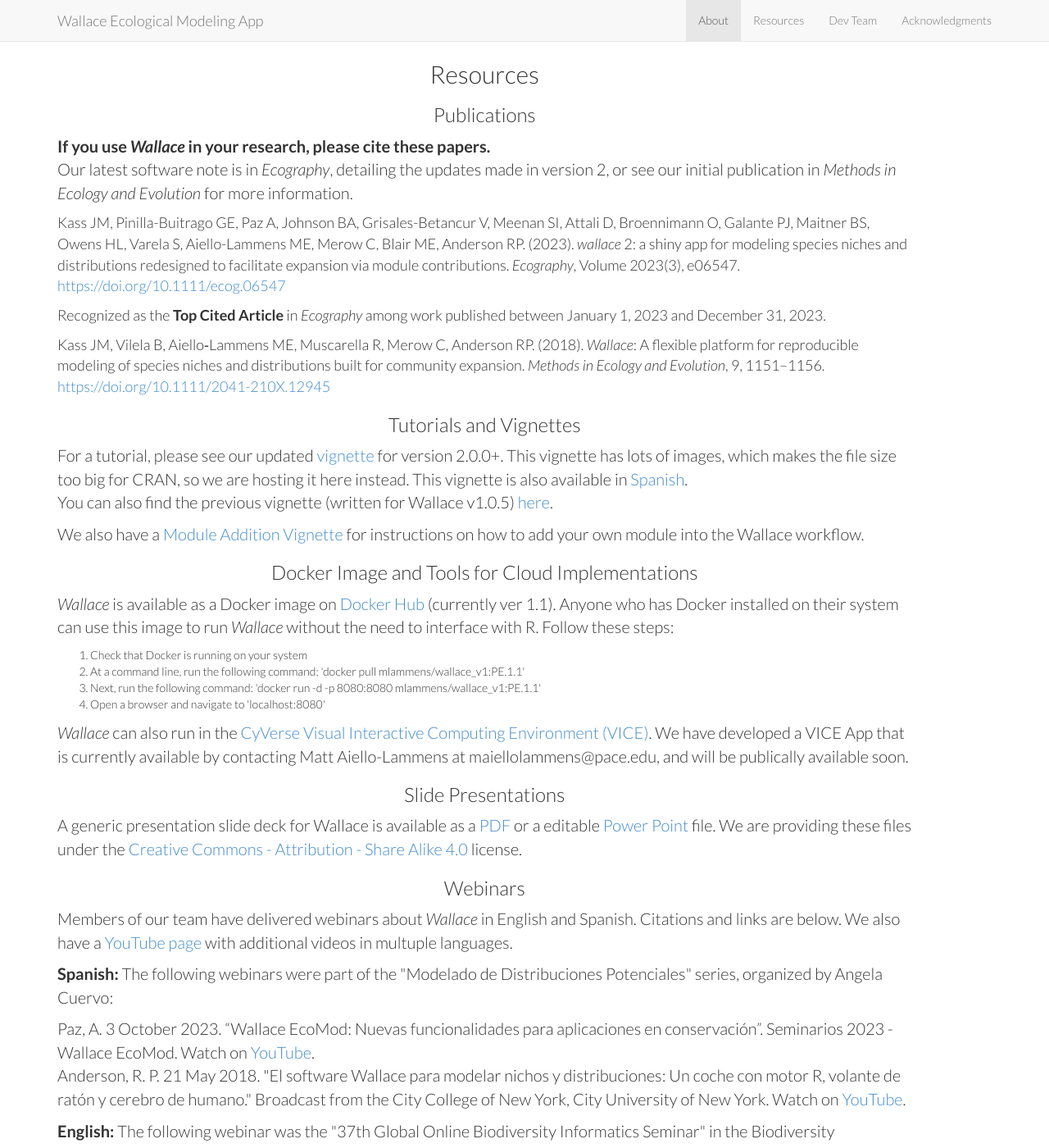
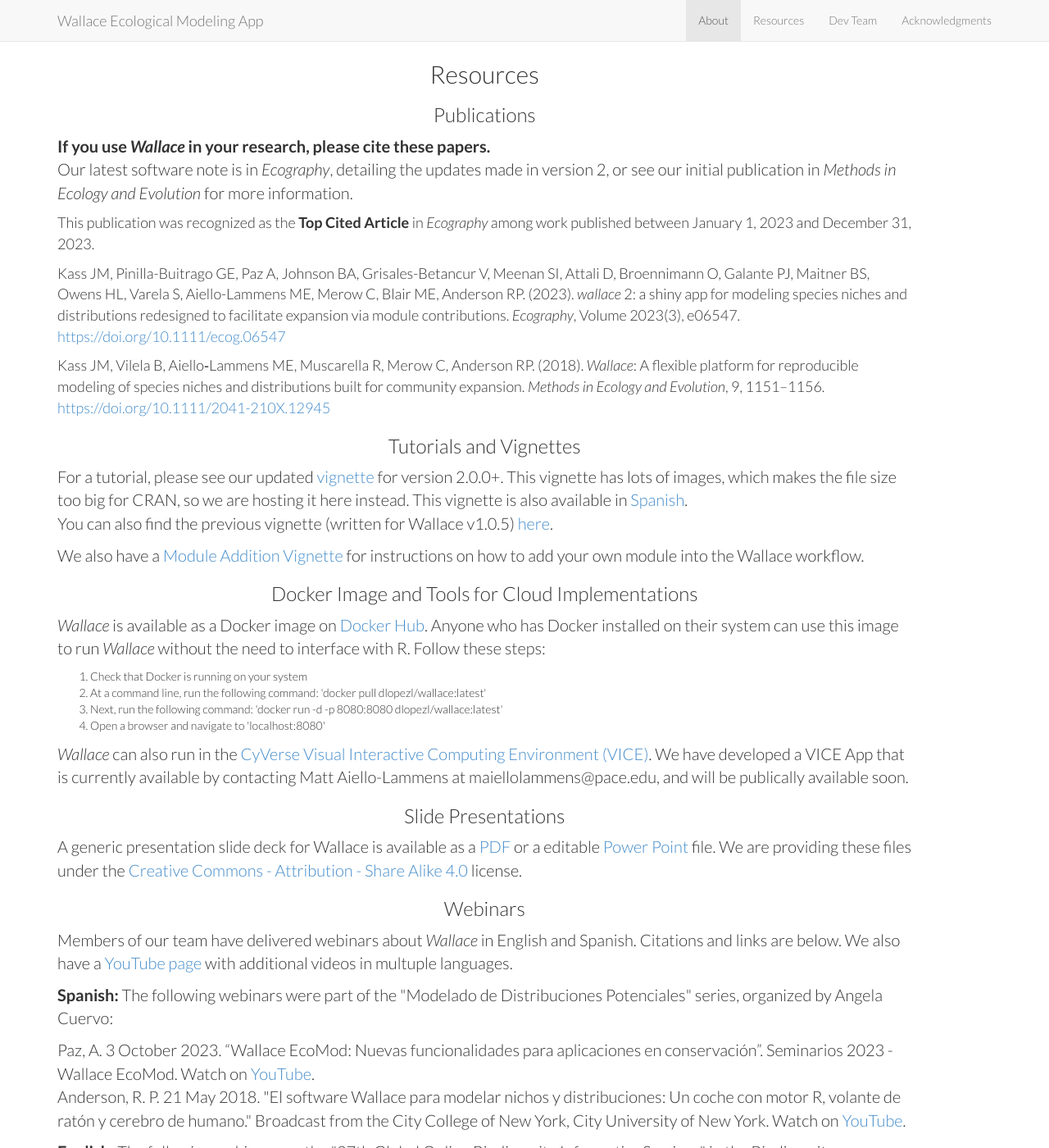
Before and after one commit to wallaceEcoMod/wallaceecomod.github.io, a Jekyll site: the page built from index.html, in a window 1280 px wide and 1400 px high, scrolled down 1244 px. Shown: the whole window at 82% size. Built offline with Jekyll 4.4.1, drawn with Linux system fonts in a browser that asks for light colours; some of the changed text lies outside the part shown.

Commit message:
Update Docker info and Education and Outreach text.

```diff
--- a/_includes/resources.html
+++ b/_includes/resources.html
@@ -13,13 +13,14 @@
 
       </p>
       <p style="font-size:18px" align="left">
+            This publication was recognized as the <b>Top Cited Article</b> in <i>Ecography</i> among work published between January 1, 2023 and December 31, 2023.
+      </p>
+      <p style="font-size:18px" align="left">
 	Kass JM, Pinilla-Buitrago GE, Paz A, Johnson BA, Grisales-Betancur V, Meenan SI, Attali D, Broennimann O, Galante PJ, Maitner BS,
 	      Owens HL, Varela S, Aiello-Lammens ME, Merow C, Blair ME, Anderson RP. (2023).
 	      <i>wallace</i> 2: a shiny app for modeling species niches and distributions redesigned to facilitate expansion via module contributions.
 	      <i>Ecography</i>, Volume 2023(3), e06547. <a href="https://doi.org/10.1111/ecog.06547" target="_blank">https://doi.org/10.1111/ecog.06547</a></p>
-      <p style="font-size:18px" align="left">
-            Recognized as the <b>Top Cited Article</b> in <i>Ecography</i> among work published between January 1, 2023 and December 31, 2023.
-      </p>
+
       <p style="font-size:18px" align="left">
 	Kass JM, Vilela B, Aiello‐Lammens ME, Muscarella R, Merow C, Anderson RP. (2018). <i>Wallace</i>: A flexible platform for
 	reproducible modeling of species niches and distributions built for community expansion. <i>Methods in Ecology and Evolution</i>,
@@ -36,15 +37,15 @@
 
       <h3>Docker Image and Tools for Cloud Implementations</h3>
       <p style="font-size:20px" align="left">
-	<i>Wallace</i> is available as a Docker image on <a href="https://hub.docker.com/repository/docker/mlammens/wallace_v1" target="_blank">Docker Hub</a> (currently ver 1.1).
+	<i>Wallace</i> is available as a Docker image on <a href="https://hub.docker.com/r/dlopezl/wallace" target="_blank">Docker Hub</a>.
 	      Anyone who has Docker installed on their system can use this image to run <i>Wallace</i> without the need to interface with R. Follow these steps:
 	<ol type = "1" align="left">
          <li>Check that Docker is running on your system</li>
-         <li>At a command line, run the following command: 'docker pull mlammens/wallace_v1:PE.1.1'</li>
-         <li>Next, run the following command: 'docker run -d -p 8080:8080 mlammens/wallace_v1:PE.1.1'</li>
+         <li>At a command line, run the following command: 'docker pull dlopezl/wallace:latest'</li>
+         <li>Next, run the following command: 'docker run -d -p 8080:8080 dlopezl/wallace:latest'</li>
          <li>Open a browser and navigate to 'localhost:8080'</li>
       </ol>
-</p>
+      </p>
       <p style="font-size:20px" align="left">
 	<i>Wallace</i> can also run in the <a href="https://cyverse.org/node/50" target="_blank">CyVerse Visual Interactive Computing Environment (VICE)</a>. We have developed a VICE App that is currently available by contacting Matt Aiello-Lammens at maiellolammens@pace.edu, and will be publically available soon. </p>
 
@@ -77,12 +78,26 @@
 
       <h3>Education and Outreach</h3>
       <p style="font-size:20px" align="left">
-        We encourage the use of <i>Wallace</i> for teaching species distribution modeling techniques or biogeography principles more generally. In fact, we have used <i>Wallace</i> for this very purpose at workshops delivered to multiple audiences. <a href="https://mlammens.github.io/SCCS-R-Wallace/" target="_blank">Here</a> is an example of a course delivered at the <a href="https://www.amnh.org/research/center-for-biodiversity-conservation/convening-and-connecting/sccs-ny" target="_blank">Student Conference on Conservation Science - NY</a>.</p>
+        We encourage the use of <i>Wallace</i> for teaching species distribution modeling techniques or biogeography principles more generally. In fact, we have used <i>Wallace</i> for this very purpose at workshops delivered to multiple audiences.
+        <a href="https://mlammens.github.io/SCCS-R-Wallace/" target="_blank">Here</a> is an example of a course delivered at the <a href="https://www.amnh.org/research/center-for-biodiversity-conservation/convening-and-connecting/sccs-ny" target="_blank">Student Conference on Conservation Science - NY</a>.
+      </p>
       <p style="font-size:20px" align="left">Open-access teaching resources for Species Distribution Modeling using <i>Wallace</i> are available in both English and Spanish through the American Museum of Natural History's (AMNH) <i>Network of Conservation Educators and Practitioners</i> (NCEP):</p>
-      <p style="font-size:18px"><b>English:</b> Aiello-Lammens, M.E., Anderson, R., Blair, M. Johnson, B., Kass, J., Meenan, S.I., Paz, A., Pearson, R., and Pinilla-Buitrago, G. 2023. Species Distribution Modeling for Conservation Educators and Practitioners, Center for Biodiversity and Conservation, American Museum of Natural History, New York, NY. Available from: <a href="https://doi.org/10.5531/cbc.ncep.0184" target="_blank">https://doi.org/10.5531/cbc.ncep.0184</a>.</p>
-      <p style="font-size:18px"><b>Spanish:</b> Aiello-Lammens, M.E., Anderson, R., Blair, M. Johnson, B., Kass, J., Meenan, S.I., Paz, A., Pearson, R., and Pinilla-Buitrago, G. 2023. Modelado de Distribución de Especies para Educadores y Profesionales de la Conservación, Center for Biodiversity and Conservation, American Museum of Natural History, New York, NY. Available from: <a href="https://doi.org/10.5531/cbc.ncep.0185" target="_blank">https://doi.org/10.5531/cbc.ncep.0185</a>.</p>
+      <p style="font-size:18px" align="left"><b>English:</b> Aiello-Lammens, M.E., Anderson, R., Blair, M. Johnson, B., Kass, J., Meenan, S.I., Paz, A., Pearson, R., and Pinilla-Buitrago, G. 2023. Species Distribution Modeling for Conservation Educators and Practitioners, Center for Biodiversity and Conservation,
+            American Museum of Natural History, New York, NY. Available from: <a href="https://doi.org/10.5531/cbc.ncep.0184" target="_blank">https://doi.org/10.5531/cbc.ncep.0184</a>.</p>
+      <p style="font-size:18px" align="left"><b>Spanish:</b> Aiello-Lammens, M.E., Anderson, R., Blair, M. Johnson, B., Kass, J., Meenan, S.I., Paz, A., Pearson, R., and Pinilla-Buitrago, G. 2023. Modelado de Distribución de Especies para Educadores y Profesionales de la Conservación, Center for Biodiversity and Conservation,
+            American Museum of Natural History, New York, NY. Available from: <a href="https://doi.org/10.5531/cbc.ncep.0185" target="_blank">https://doi.org/10.5531/cbc.ncep.0185</a>.</p>
+      <p style="font-size:20px" align="left">You can also review the articles related to this material, which were published in <i><a href="https://www.amnh.org/research/center-for-biodiversity-conservation/resources-and-publications/lessons-in-conservation/volume-13" target="_blank">Lessons in Conservation: Volume 13</a></i>,
+            the official journal of the <i>NCEP</i>:</p>
+      <p style="font-size:18px" align="left">Aiello-Lammens, M. E., Paz, A., Johnson, B. A., Blair, M. E., & Pearson, R. G. (2023). A brief introduction to species distribution modeling for conservation educators and practitioners. Lessons in Conservation, 13, 61-75. <a href="https://doi.org/10.5531/cbc.linc.13.1.5"
+            target="_blank">https://doi.org/10.5531/cbc.linc.13.1.5</a>
+      </p>
+      <p style="font-size:18px" align="left">Johnson, B. A., Pinilla-Buitrago, G. E., Paz, A., Kass, J. M., Meenan, S. I., Anderson, R. P. (2023). Creating and optimizing species distribution models: a vignette for Wallace ecological modeling application v2.0. Lessons in Conservation, 13, 76-118.
+            <a href="https://doi.org/10.5531/cbc.linc.13.1.6" target="_blank">https://doi.org/10.5531/cbc.linc.13.1.6</a>
+      </p>
       <p style="font-size:20px" align="left">
-        If you use <i>Wallace</i> in your teaching, we would like to hear about your experiences. Please take a moment to complete the short survey - <a href="https://docs.google.com/forms/d/e/1FAIpQLSdR4qVprBBpyEZwF4sAurjKuXrxggEA7jWnINenltnUY3nWnA/viewform?usp=sf_link" target="_blank"><i>Wallace</i> external workshop and curriculum survey</a>.</p>
+        If you use <i>Wallace</i> in your teaching, we would like to hear about your experiences. Please take a moment to complete the short survey - <a href="https://docs.google.com/forms/d/e/1FAIpQLSdR4qVprBBpyEZwF4sAurjKuXrxggEA7jWnINenltnUY3nWnA/viewform?usp=sf_link" target="_blank"><i>Wallace</i>
+            external workshop and curriculum survey</a>.
+      </p>
 
 
       <br/>
```
